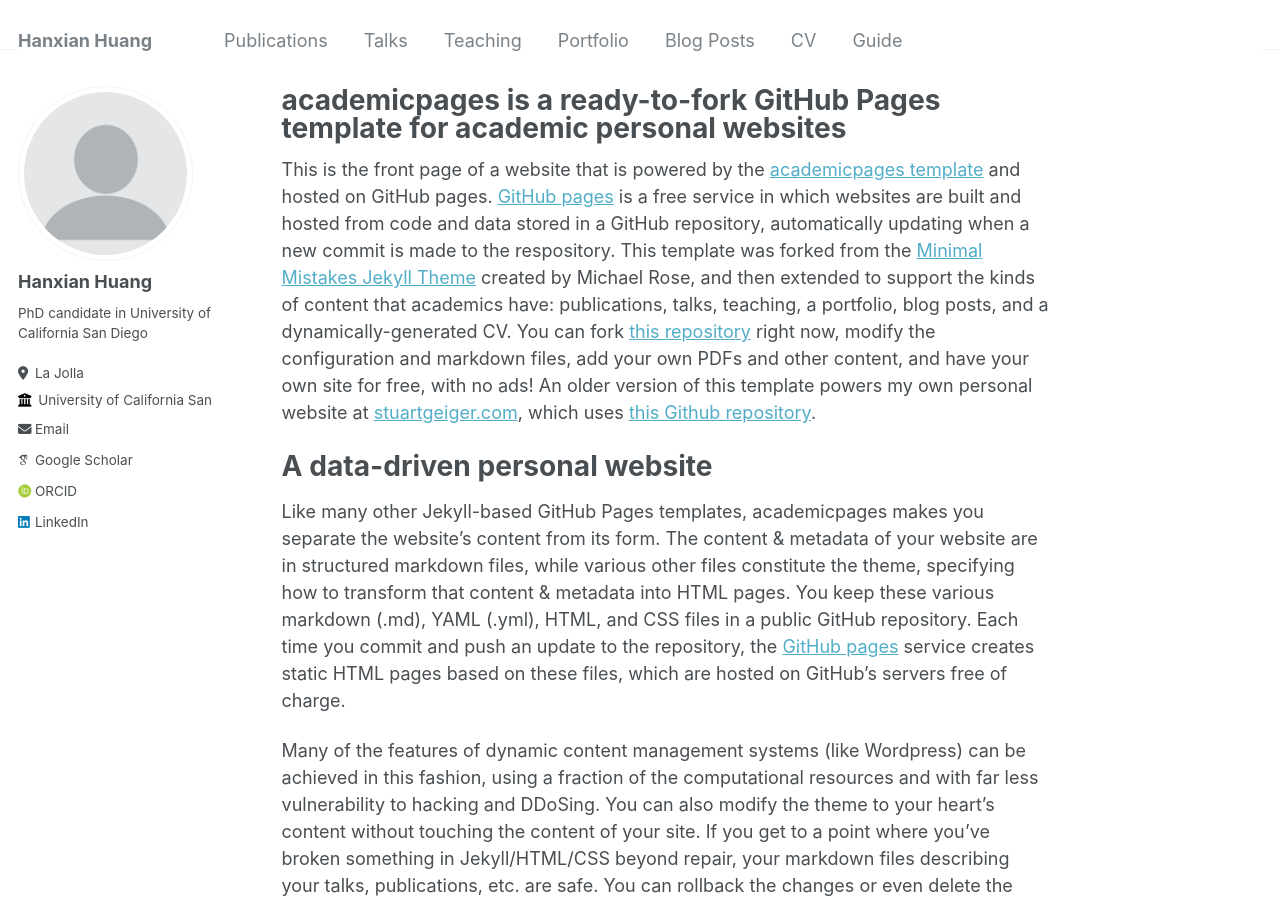
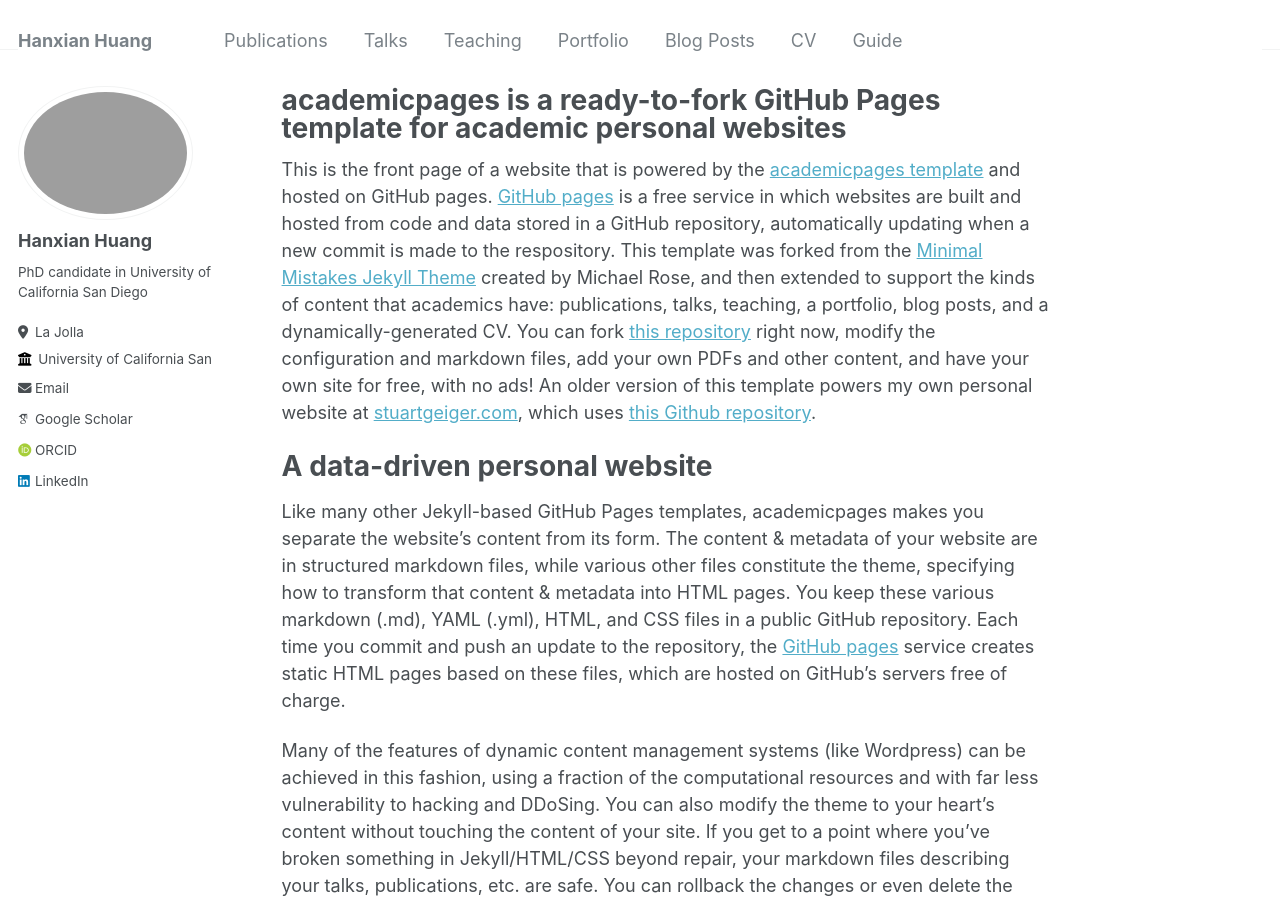
Before and after one commit to Hanxian97/Hanxian97.github.io, a Jekyll site: the page built from _pages/about.md, in a window 1280 px wide and 900 px high. Built offline with Jekyll 4.4.1, drawn with Linux system fonts in a browser that asks for light colours; some web fonts are replaced.

Commit message:
Update _config.yml

```diff
--- a/_config.yml
+++ b/_config.yml
@@ -21,7 +21,7 @@ repository               : "academicpages/academicpages.github.io"
 #               Additional customization can be done by editing /_includes/author-profile.html
 author:
   # Biographic information
-  avatar           : "profile.png"
+  avatar           : "HanxianProfessionalPhoto.jpg"
   name             : "Hanxian Huang"
   pronouns         : # example: "she/her"
   bio              : "PhD candidate in University of California San Diego"
```
